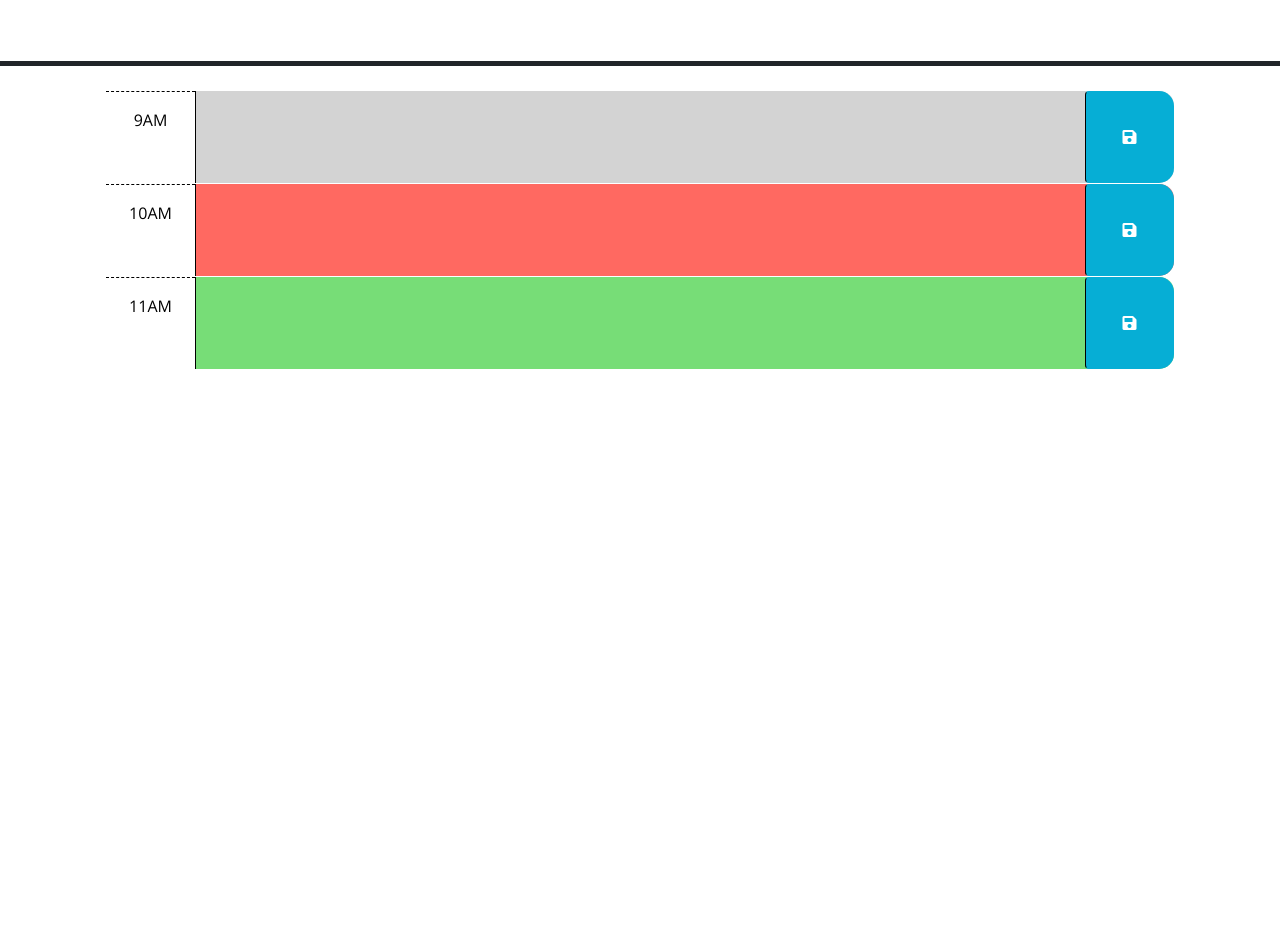
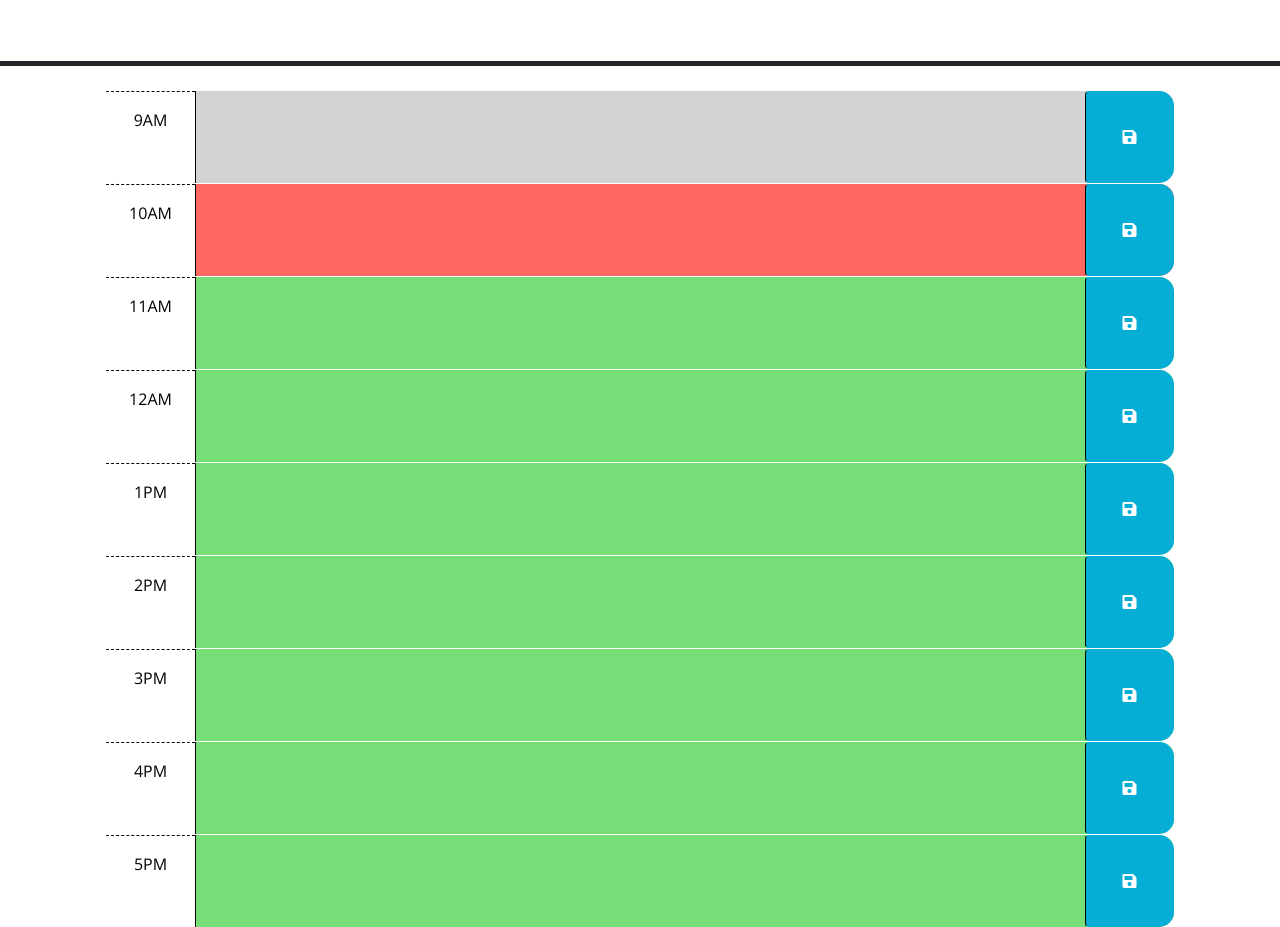
Before and after one commit to konawave/class-calendar, a plain HTML site: page 02-Challenge/Develop/index.html in a window 1280 px wide. Shown: the part 166-1093 px from the top of the page. Before the commit the page ends 800 px from the top, so only its background shows below. Drawn offline with nearby package versions, Linux system fonts and the light colour scheme.

Commit message:
added divs for each hour of the work day

```diff
--- a/02-Challenge/Develop/index.html
+++ b/02-Challenge/Develop/index.html
@@ -65,6 +65,48 @@
           <i class="fas fa-save" aria-hidden="true"></i>
         </button>
       </div>
+      <div id="hour-12" class="row time-block future">
+        <div class="col-2 col-md-1 hour text-center py-3">12AM</div>
+        <textarea class="col-8 col-md-10 description" rows="3"> </textarea>
+        <button class="btn saveBtn col-2 col-md-1" aria-label="save">
+          <i class="fas fa-save" aria-hidden="true"></i>
+        </button>
+      </div>
+      <div id="hour-13" class="row time-block future">
+        <div class="col-2 col-md-1 hour text-center py-3">1PM</div>
+        <textarea class="col-8 col-md-10 description" rows="3"> </textarea>
+        <button class="btn saveBtn col-2 col-md-1" aria-label="save">
+          <i class="fas fa-save" aria-hidden="true"></i>
+        </button>
+      </div>
+      <div id="hour-14" class="row time-block future">
+        <div class="col-2 col-md-1 hour text-center py-3">2PM</div>
+        <textarea class="col-8 col-md-10 description" rows="3"> </textarea>
+        <button class="btn saveBtn col-2 col-md-1" aria-label="save">
+          <i class="fas fa-save" aria-hidden="true"></i>
+        </button>
+      </div>
+      <div id="hour-15" class="row time-block future">
+        <div class="col-2 col-md-1 hour text-center py-3">3PM</div>
+        <textarea class="col-8 col-md-10 description" rows="3"> </textarea>
+        <button class="btn saveBtn col-2 col-md-1" aria-label="save">
+          <i class="fas fa-save" aria-hidden="true"></i>
+        </button>
+      </div>
+      <div id="hour-16" class="row time-block future">
+        <div class="col-2 col-md-1 hour text-center py-3">4PM</div>
+        <textarea class="col-8 col-md-10 description" rows="3"> </textarea>
+        <button class="btn saveBtn col-2 col-md-1" aria-label="save">
+          <i class="fas fa-save" aria-hidden="true"></i>
+        </button>
+      </div>
+      <div id="hour-17" class="row time-block future">
+        <div class="col-2 col-md-1 hour text-center py-3">5PM</div>
+        <textarea class="col-8 col-md-10 description" rows="3"> </textarea>
+        <button class="btn saveBtn col-2 col-md-1" aria-label="save">
+          <i class="fas fa-save" aria-hidden="true"></i>
+        </button>
+      </div>
 
     <script src="https://code.jquery.com/jquery-3.4.1.min.js"></script>
     <script
@@ -72,7 +114,10 @@
       integrity="sha256-iu/zLUB+QgISXBLCW/mcDi/rnf4m4uEDO0wauy76x7U="
       crossorigin="anonymous"
     ></script>
-
+    <script src="path/to/dayjs/dayjs.min.js"></script>
+    <script>
+      dayjs().format()
+    </script>
     <script src="script.js"></script>
   </body>
 </html>
```
Also changed, not shown: 02-Challenge/Develop/script.js (+39 -0 lines).
